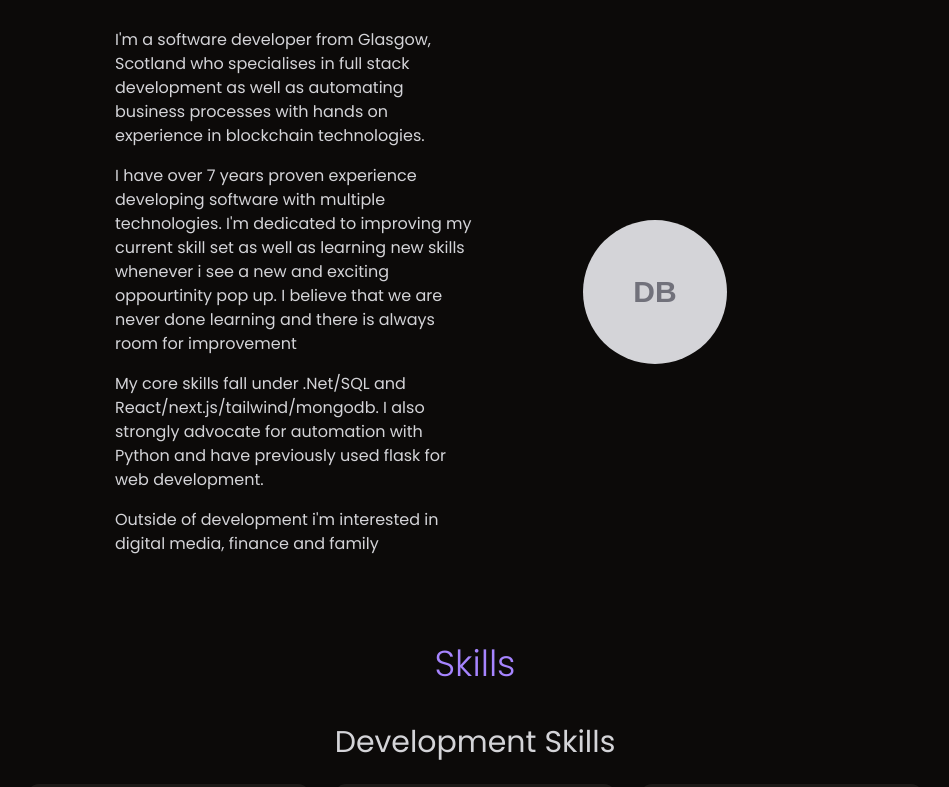
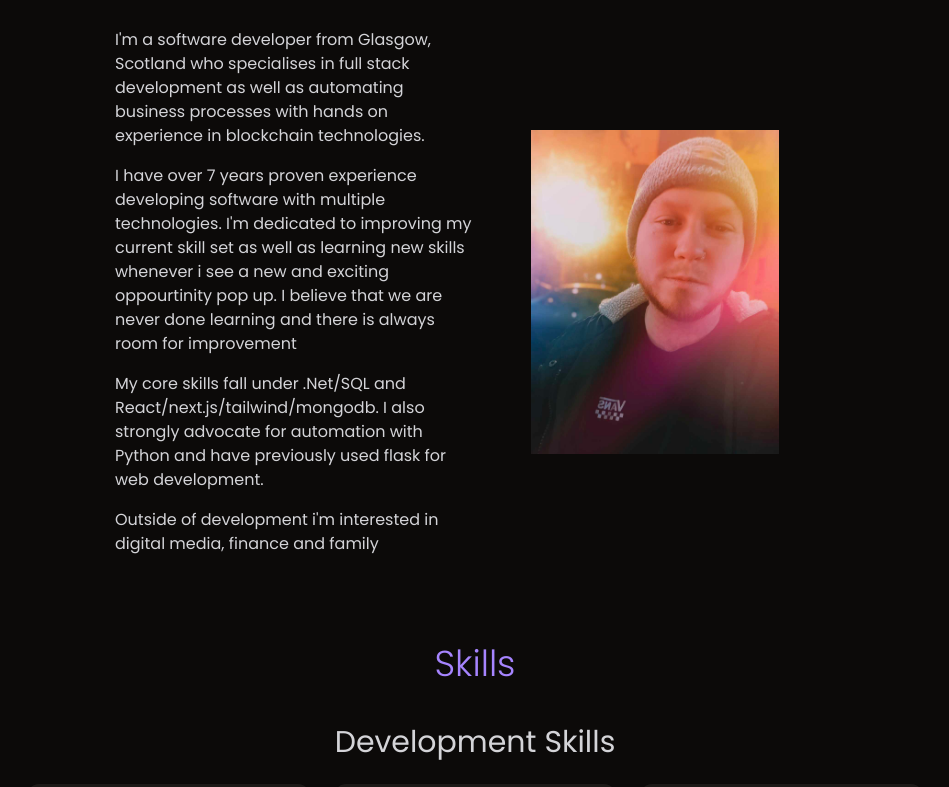
Before and after one commit to DylanBowmandsk/personal-web, a Next.js app: page / in a window 1280 px wide. Shown: the part 1040-1827 px from the top of the page, without its empty margins (165-1114 px from the left). Built offline with nearby package versions, Linux system fonts and the light colour scheme.

Commit message:
changed meta data

```diff
--- a/src/app/about.tsx
+++ b/src/app/about.tsx
@@ -1,3 +1,5 @@
+import Image from "next/image"
+
 const About = () => {
     return(
         <div className="flex flex-col items-center justify-center px-70 bg-stone-950 text-zinc-100">
@@ -11,9 +13,14 @@ const About = () => {
                     <p className="py-2">Outside of development i'm interested in digital media, finance and family</p>
                 </div>
                 <div className="flex-1 flex items-center justify-center">
-          <div className="w-36 h-36 rounded-full bg-zinc-300 flex items-center justify-center text-zinc-500 text-3xl font-semibold">
-            DB
-          </div>
+                   <div className="w-62 h-62 bg-zinc-300 flex items-center">
+                    <Image
+                        src="/pfp.jpg"
+                        width={800}
+                        height={800}
+                        alt="Picture of the author"
+                    />
+                    </div>
                 </div>
             </div>
         </div>
--- a/src/app/layout.tsx
+++ b/src/app/layout.tsx
@@ -14,8 +14,8 @@ const geistMono = Geist_Mono({
 });
 
 export const metadata: Metadata = {
-  title: "Create Next App",
-  description: "Generated by create next app",
+  title: "Dylan Bowman.dev",
+  description: "Home page for digital portfolio of Dylan Bowman",
 };
 
 export default function RootLayout({
--- a/src/app/skills.tsx
+++ b/src/app/skills.tsx
@@ -1,5 +1,5 @@
 import {FaReact,FaJava,FaPython,FaNodeJs,FaGitAlt,FaAndroid} from "react-icons/fa"
-import {SiDotnet,SiFirebase,SiMongodb,SiMysql,SiJavascript} from "react-icons/si"
+import {SiDotnet,SiFirebase,SiMongodb,SiMysql,SiJavascript, SiExpress,SiFlask} from "react-icons/si"
 
   const skills = [
     { name: 'React', icon: <FaReact className="text-cyan-400" /> },
@@ -13,6 +13,7 @@ import {SiDotnet,SiFirebase,SiMongodb,SiMysql,SiJavascript} from "react-icons/si
     { name: 'Firebase', icon: <SiFirebase className="text-yellow-400" /> },
     { name: 'Git', icon: <FaGitAlt className="text-orange-400" /> },
     { name: 'Android', icon: <FaAndroid className="text-lime-400" /> },
+    { name: 'Express', icon: <SiExpress className="text-lime-400" /> },
   ];
 const Skills = () => {
   return (
```
Also changed, not shown: public/pfp.jpg (added), src/app/work.tsx (added).
